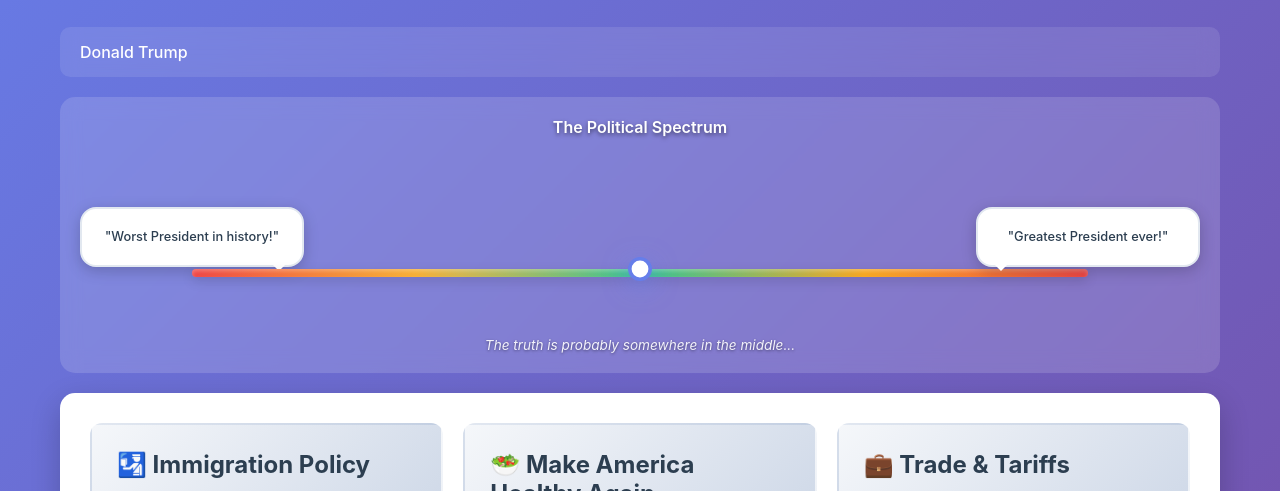
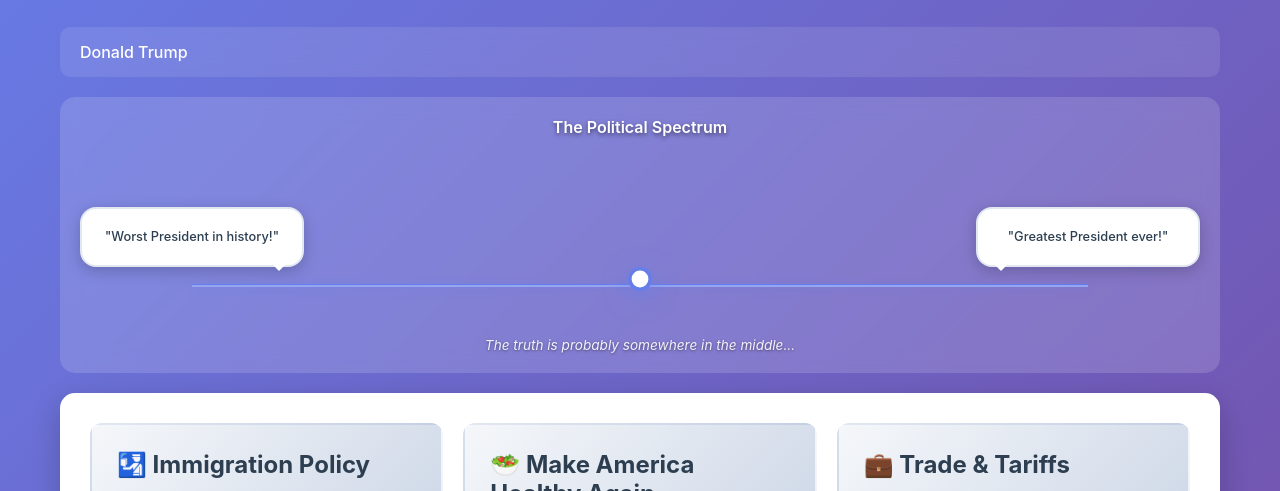
Before and after one commit to harterjay/trump-hierarchy, a website: page index.html in a window 1280 px wide. Shown: the part 247-738 px from the top of the page. Drawn offline with Linux system fonts and the light colour scheme.

Commit message:
Replace gradient line with clean modern style and move lower
Line Style Changes:
- Replaced rainbow gradient with clean solid blue (#667eea)
- Reduced height from 8px to 3px for more elegant appearance
- Added subtle white highlight line for modern depth effect
- Moved line down to bottom: 30px (was 40px)
- Adjusted marker to bottom: 28px for perfect alignment

Visual Improvements:
- Clean, professional appearance without busy gradient
- Matches site's blue color scheme (#667eea)
- Subtle highlight adds depth without distraction
- Lower positioning gives more space for speech bubbles
- Consistent with modern UI design trends

Result: Simple, elegant line that clearly connects extremes to center point

```diff
--- a/index.html
+++ b/index.html
@@ -112,43 +112,30 @@
 
         .scale-line {
             position: absolute;
-            bottom: 40px;
+            bottom: 30px;
             left: 10%;
             right: 10%;
-            height: 8px;
-            background: linear-gradient(to right,
-                #ef4444 0%,
-                #f59e0b 25%,
-                #10b981 50%,
-                #f59e0b 75%,
-                #ef4444 100%
-            );
-            border-radius: 50px;
-            box-shadow:
-                0 4px 12px rgba(0,0,0,0.15),
-                inset 0 2px 4px rgba(255,255,255,0.3);
+            height: 3px;
+            background: #667eea;
+            border-radius: 2px;
+            box-shadow: 0 2px 8px rgba(102, 126, 234, 0.3);
             z-index: 1;
         }
 
         .scale-line::before {
             content: '';
             position: absolute;
-            top: 0;
+            top: 50%;
             left: 0;
             right: 0;
-            bottom: 0;
-            background: linear-gradient(135deg,
-                transparent 0%,
-                rgba(255,255,255,0.2) 30%,
-                rgba(255,255,255,0.1) 70%,
-                transparent 100%
-            );
-            border-radius: 50px;
+            height: 1px;
+            background: rgba(255,255,255,0.6);
+            transform: translateY(-50%);
         }
 
         .scale-marker {
             position: absolute;
-            bottom: 38px;
+            bottom: 28px;
             left: 50%;
             width: 20px;
             height: 20px;
```
